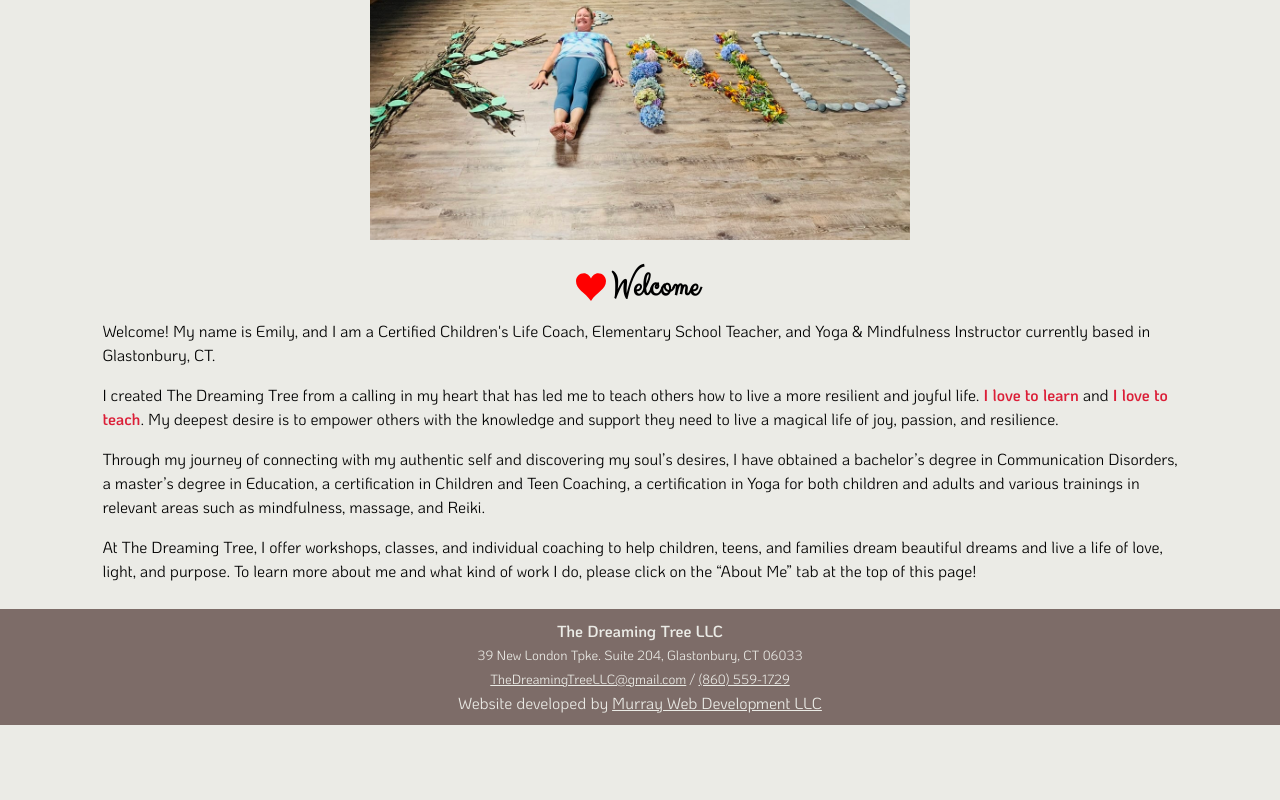
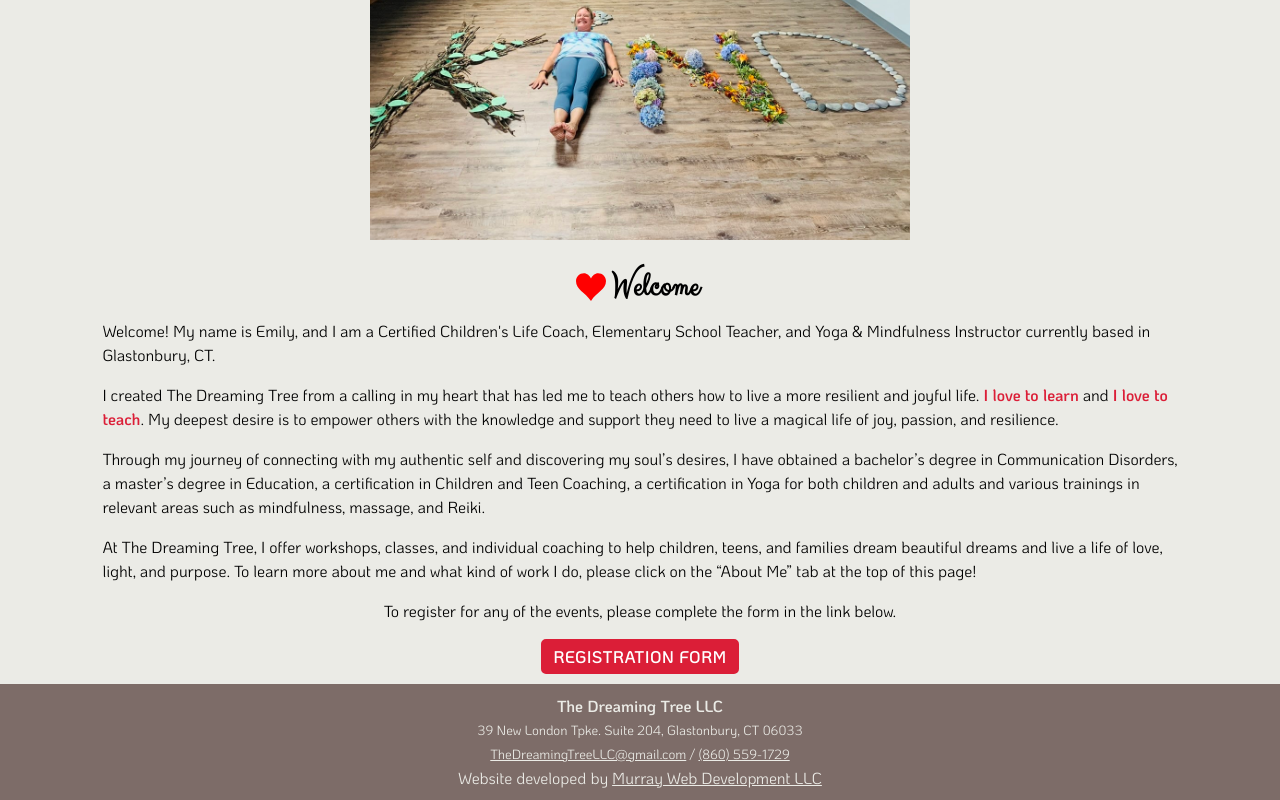
Before and after one commit to thedreamingtreellc/website, a Next.js app: page / in a window 1280 px wide. Shown: the part 392-1192 px from the top of the page. Before the commit the page ends 1117 px from the top, so only its background shows below. Built offline with nearby package versions, Linux system fonts and the light colour scheme.

Commit message:
added registration form to the home page

```diff
--- a/components/Event.js
+++ b/components/Event.js
@@ -31,7 +31,7 @@ export default function Event({img, title, when, where, cost, description, costD
           className="eventDescription"
         />
         <p><sup>*</sup>{costDescription}</p>
-        <a href="https://docs.google.com/forms/d/e/1FAIpQLSdT56B8MIc5uu7VPYvwqWOyEjd_Jz28xGa2RKL4AJ-twYzZ7g/viewform">Registration Form</a>
+        <a href="https://docs.google.com/forms/d/e/1FAIpQLSdT56B8MIc5uu7VPYvwqWOyEjd_Jz28xGa2RKL4AJ-twYzZ7g/viewform" target="_blank">Registration Form</a>
       </section>
     </article>
   )
--- a/pages/index.js
+++ b/pages/index.js
@@ -13,6 +13,8 @@ export default function Home() {
       <p>I created The Dreaming Tree from a calling in my heart that has led me to teach others how to live a more resilient and joyful life. <span className="red">I love to learn</span> and <span className="red">I love to teach</span>. My deepest desire is to empower others with the knowledge and support they need to live a magical life of joy, passion, and resilience.</p>
       <p>Through my journey of connecting with my authentic self and discovering my soul’s desires, I have obtained a bachelor’s degree in Communication Disorders, a master’s degree in Education, a certification in Children and Teen Coaching, a certification in Yoga for both children and adults and various trainings in relevant areas such as mindfulness, massage, and Reiki.</p>
       <p>At The Dreaming Tree, I offer workshops, classes, and individual coaching to help children, teens, and families dream beautiful dreams and live a life of love, light, and purpose. To learn more about me and what kind of work I do, please click on the “About Me” tab at the top of this page!</p>
+      <p className="center">To register for any of the events, please complete the form in the link below.</p>
+      <a className="buttonLink" href="https://docs.google.com/forms/d/e/1FAIpQLSdT56B8MIc5uu7VPYvwqWOyEjd_Jz28xGa2RKL4AJ-twYzZ7g/viewform" target="_blank">Registration Form</a>
     </>
   )
 }
--- a/styles/globals.scss
+++ b/styles/globals.scss
@@ -375,8 +375,33 @@ button {
   }
 }
 
+.buttonLink {
+  background-color: var(--red);
+  color: white;
+  padding: 5px 10px;
+  font-weight: bold;
+  border-radius: 5px;
+  letter-spacing: 1px;
+  text-transform: uppercase;
+  border: 2px solid var(--red);
+  transition: all 0.2s linear;
+  text-align: center;
+  display: block;
+  margin: 0px auto;
+  width: fit-content;
+  cursor: pointer;
+  &:hover {
+    background-color: white;
+    color: var(--red);
+  }
+}
+
 .bold {
   font-family: bold;
+}
+
+.center {
+  text-align: center;
 }
 
 
```
